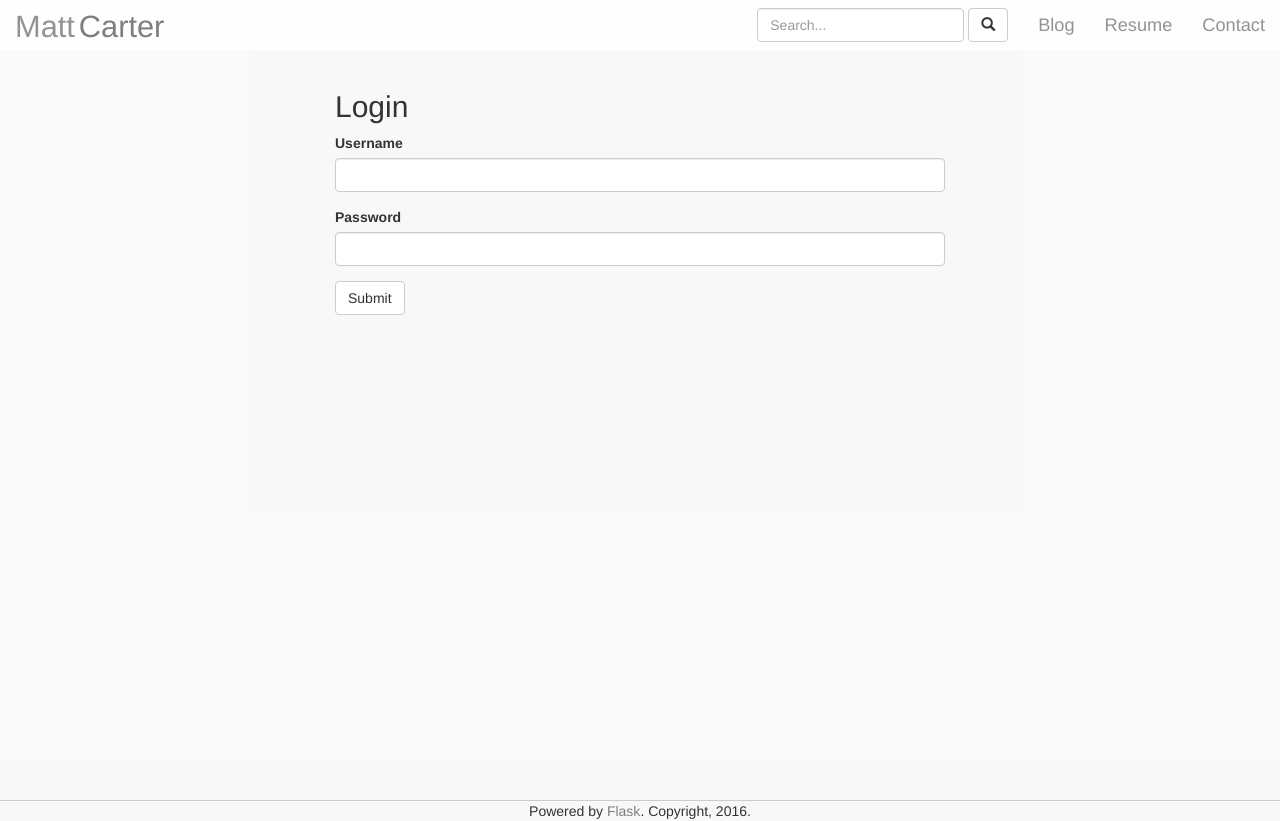
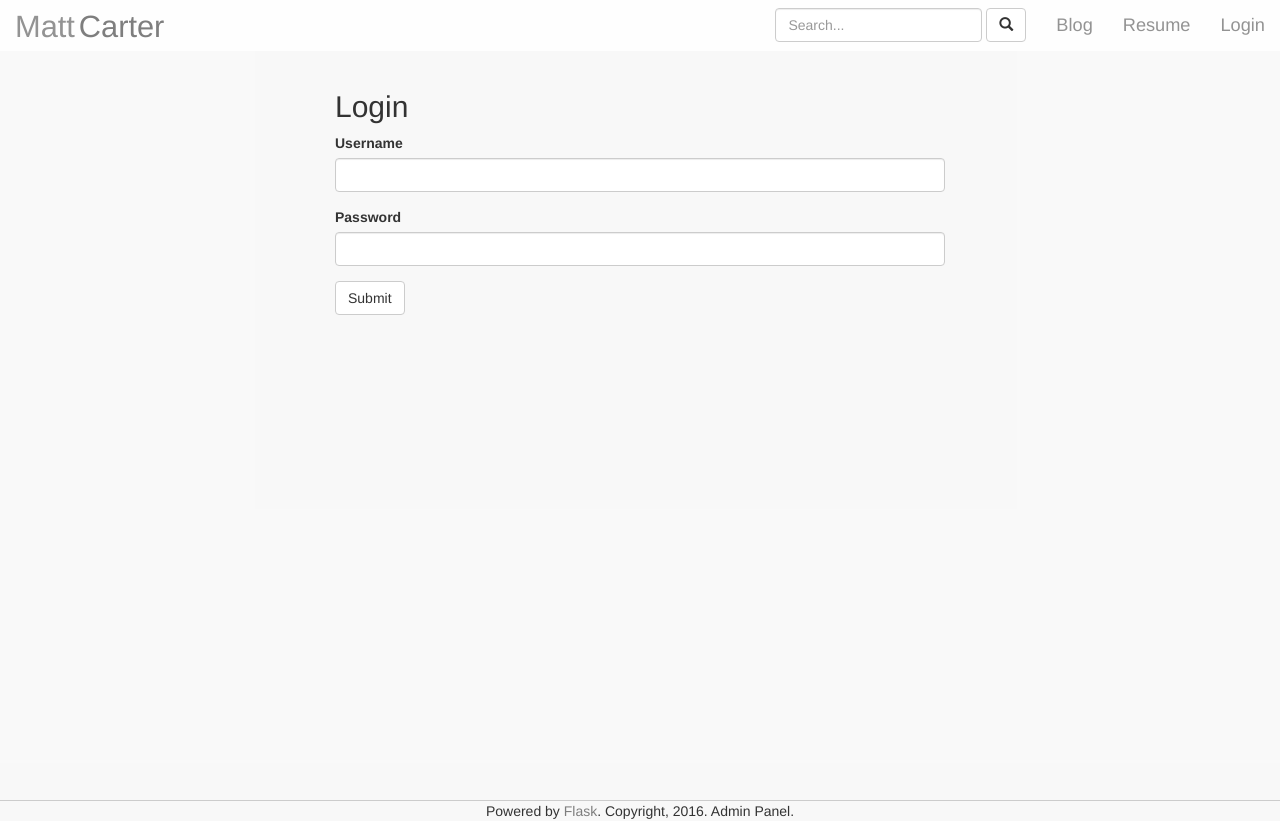
Before and after one commit to matt-cart/personal-website, a Flask app: page /admin in a window 1280 px wide. Run offline with Flask 2, Linux system fonts and the light colour scheme; some libraries are stand-ins or nearby versions.

Commit message:
Added Admin Panel button to footer and Login button to header.

```diff
--- a/website/templates/layout.html
+++ b/website/templates/layout.html
@@ -42,9 +42,9 @@
                             </a>
                         </li>
                         <li class="no-margin">
-                            <a class="navbar-link no-margin" href="#contactModal" data-toggle="modal">
-                                Contact
-                            </a>
+                                <a class="navbar-link no-margin" href="/login" data-toggle="modal">
+                                    Login
+                                </a>
                         </li>
                     </ul>
                     <form class="navbar-form navbar-right" role="search" method="POST" action="{{ url_for('index') }}">
@@ -62,7 +62,7 @@
         <div id="footer">
             <div class="text-center">
                 <p class="no-margin">
-                    Powered by <a class="home-page-link" href="http://flask.pocoo.org/" target="_blank">Flask</a>. Copyright, 2016.</a>
+                    Powered by <a class="home-page-link" href="http://flask.pocoo.org/" target="_blank">Flask</a>. Copyright, 2016. Admin Panel.
                 </p>
             </div>
         </div>
```
